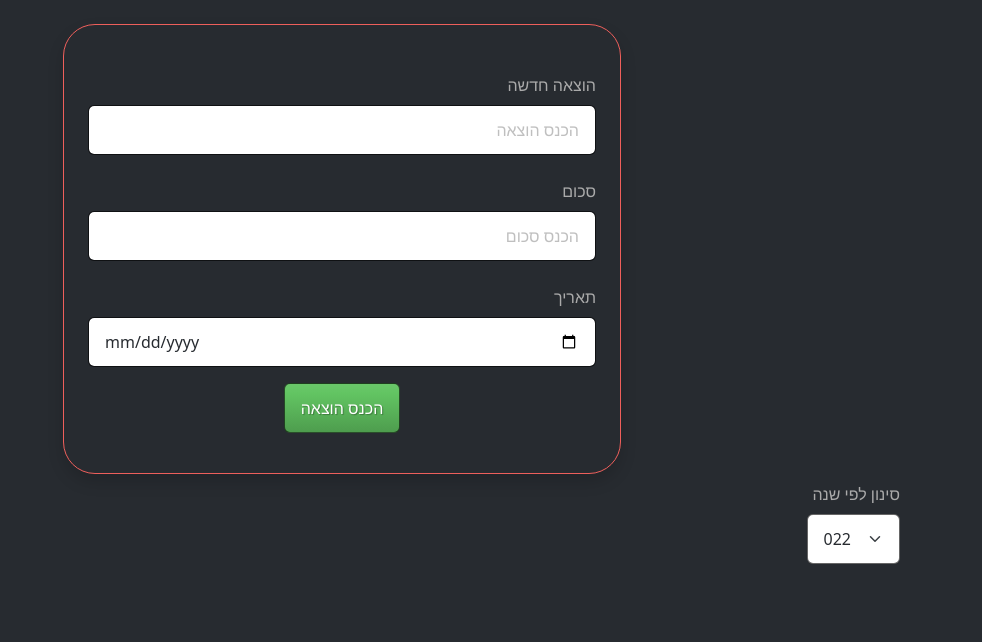
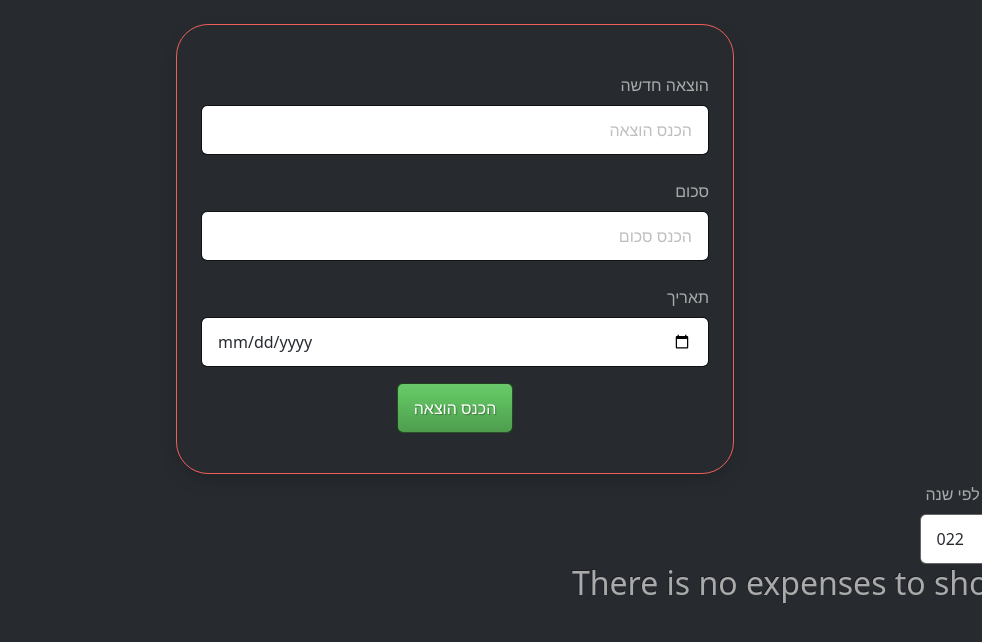
Before and after one commit to Yinon-bar/Expence-tracker, a React (Create React App) app: page / in a window 1280 px wide. Shown: the top 642 px of the page, without its empty margins (298-1280 px from the left). Built offline with nearby package versions, Linux system fonts and the light colour scheme.

Commit message:
dynamic content

```diff
--- a/src/Components/ExpenceList.js
+++ b/src/Components/ExpenceList.js
@@ -18,9 +18,11 @@ function ExpenceList(props) {
     <div>
       <h3>{year}</h3>
       <ExpensesFilter filterChanged={filterChanged} />
-      {filteredExpenses.map((obj) => (
-        <ExpenseItem key={+obj.id} data={obj} />
-      ))}
+      {filteredExpenses.length === 0 ? (
+        <h2>There is no expenses to show</h2>
+      ) : (
+        filteredExpenses.map((obj) => <ExpenseItem key={+obj.id} data={obj} />)
+      )}
     </div>
   );
 }
```
